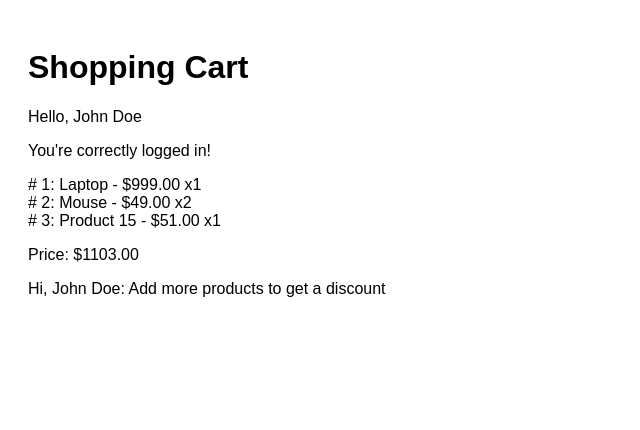
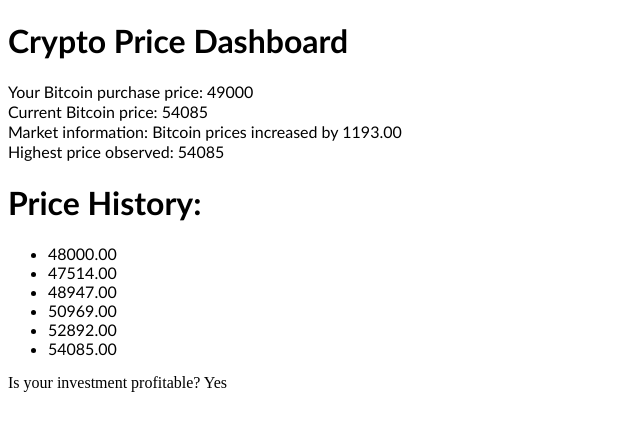
Before and after one commit to vubes44/vue-kurs-1, a Vue app: page / in a window 1280 px wide. Shown: the top 430 px of the page, without its empty margins (0-640 px from the left). Built offline with nearby package versions, Linux system fonts and the light colour scheme.

Commit message:
homework

```diff
--- a/src/App.vue
+++ b/src/App.vue
@@ -1,9 +1,10 @@
 <template>
-  <Base />
+  <CryptoDashboard />
 </template>
 
 <script setup>
-import Base from './components/7/Base.vue'
+import Base from './components/10/Base.vue'
+import CryptoDashboard from './components/8-homework_6_12_25/CryptoDashboard.vue'
 </script>
 
 <style scoped></style>
--- /dev/null
+++ b/src/components/8-homework_6_12_25/CryptoDashboard.vue
@@ -0,0 +1,63 @@
+<template>
+  <CryptoPriceDashboardText />
+  <span>Your Bitcoin purchase price: {{ bitcoinPurchasePrice }}</span> <br />
+  <span>Current Bitcoin price: {{ currentBitcoinPrice }}</span> <br />
+  <span>Market information: {{ marketInformation }}</span> <br />
+  <span>Highest price observed: {{ highestPriceObserved }}</span> <br />
+  <PriceHistoryText />
+  <ul>
+    <li v-for="(price, index) in priceHistory" :key="index">
+      {{ formatPrice(price) }}
+    </li>
+  </ul>
+
+  Is your investment profitable? {{ isTheInvestmentProfitableText }}
+</template>
+
+<script setup>
+import { ref } from 'vue'
+import CryptoPriceDashboardText from './CryptoPriceDashboardText.vue'
+import PriceHistoryText from './PriceHistoryText.vue'
+
+const formatPrice = (value) => value.toFixed(2)
+
+const bitcoinPurchasePrice = ref(49000)
+const currentBitcoinPrice = ref(48000)
+const priceHistory = ref([48000])
+
+const marketInformation = ref('Price has not changed')
+const highestPriceObserved = ref(formatPrice(currentBitcoinPrice.value))
+
+const isTheInvestmentProfitable = ref(false)
+const isTheInvestmentProfitableText = ref('No')
+
+setInterval(function () {
+  const oldPrice = currentBitcoinPrice.value
+  let change = Math.floor(Math.random() * 6001) - 3000
+  currentBitcoinPrice.value += change
+  const priceDifference = currentBitcoinPrice.value - oldPrice
+  if (currentBitcoinPrice.value > highestPriceObserved.value) {
+    highestPriceObserved.value = currentBitcoinPrice.value
+  }
+
+  if (priceDifference > 0) {
+    marketInformation.value = `Bitcoin prices increased by ${formatPrice(priceDifference)}`
+  } else if (priceDifference < 0) {
+    marketInformation.value = `Bitcoin prices decreased by ${formatPrice(Math.abs(priceDifference))}`
+  } else {
+    marketInformation.value = 'Price has not changed'
+  }
+
+  isTheInvestmentProfitable.value = currentBitcoinPrice.value > bitcoinPurchasePrice.value
+
+  isTheInvestmentProfitableText.value = isTheInvestmentProfitable.value ? 'Yes' : 'No'
+
+  priceHistory.value.push(currentBitcoinPrice.value)
+}, 1000)
+</script>
+
+<style scoped>
+* {
+  font-family: Calibri;
+}
+</style>
--- /dev/null
+++ b/src/components/8-homework_6_12_25/CryptoPriceDashboardText.vue
@@ -0,0 +1,3 @@
+<template>
+  <h1>Crypto Price Dashboard</h1>
+</template>
--- /dev/null
+++ b/src/components/8-homework_6_12_25/PriceHistoryText.vue
@@ -0,0 +1,3 @@
+<template>
+  <h1>Price History:</h1>
+</template>
```
